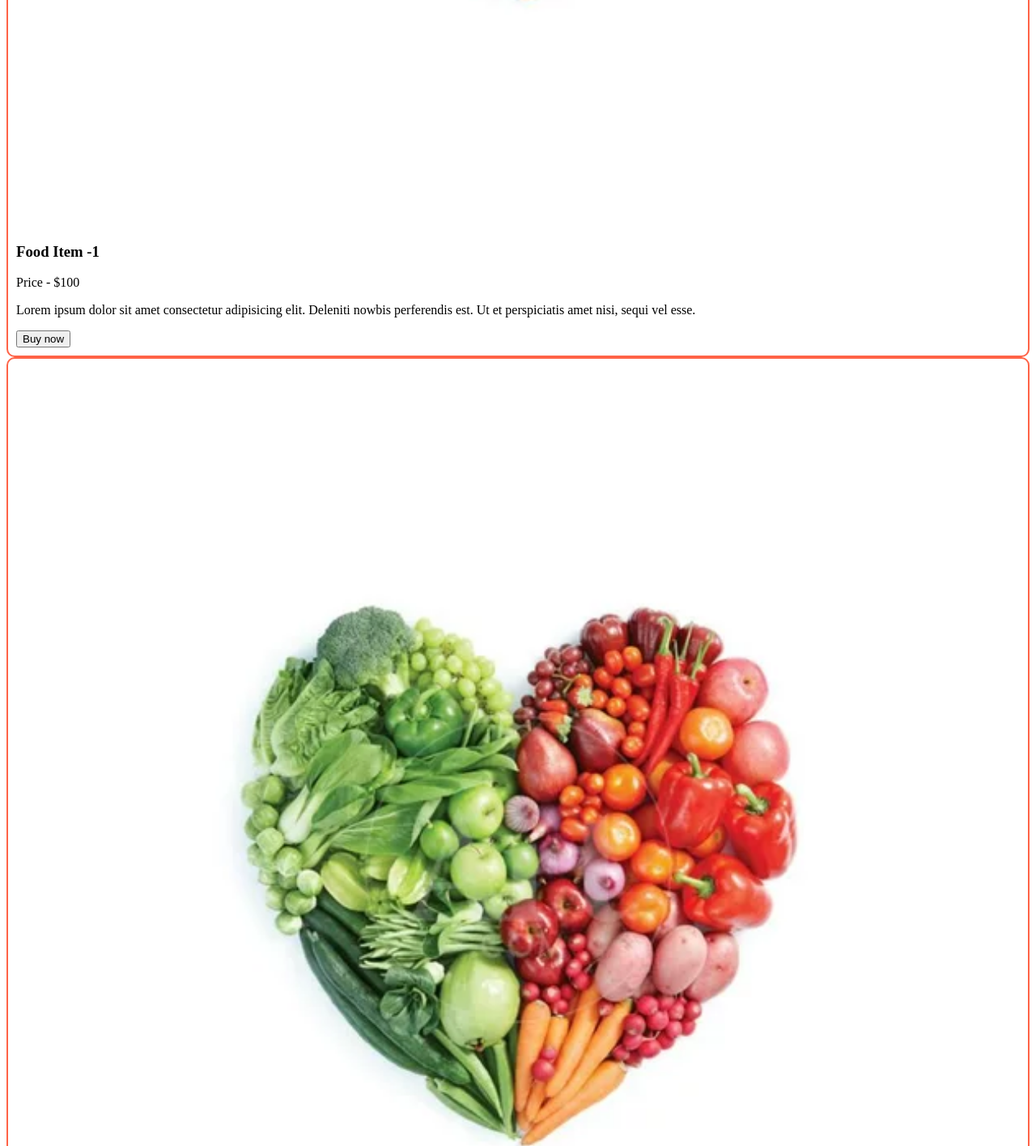
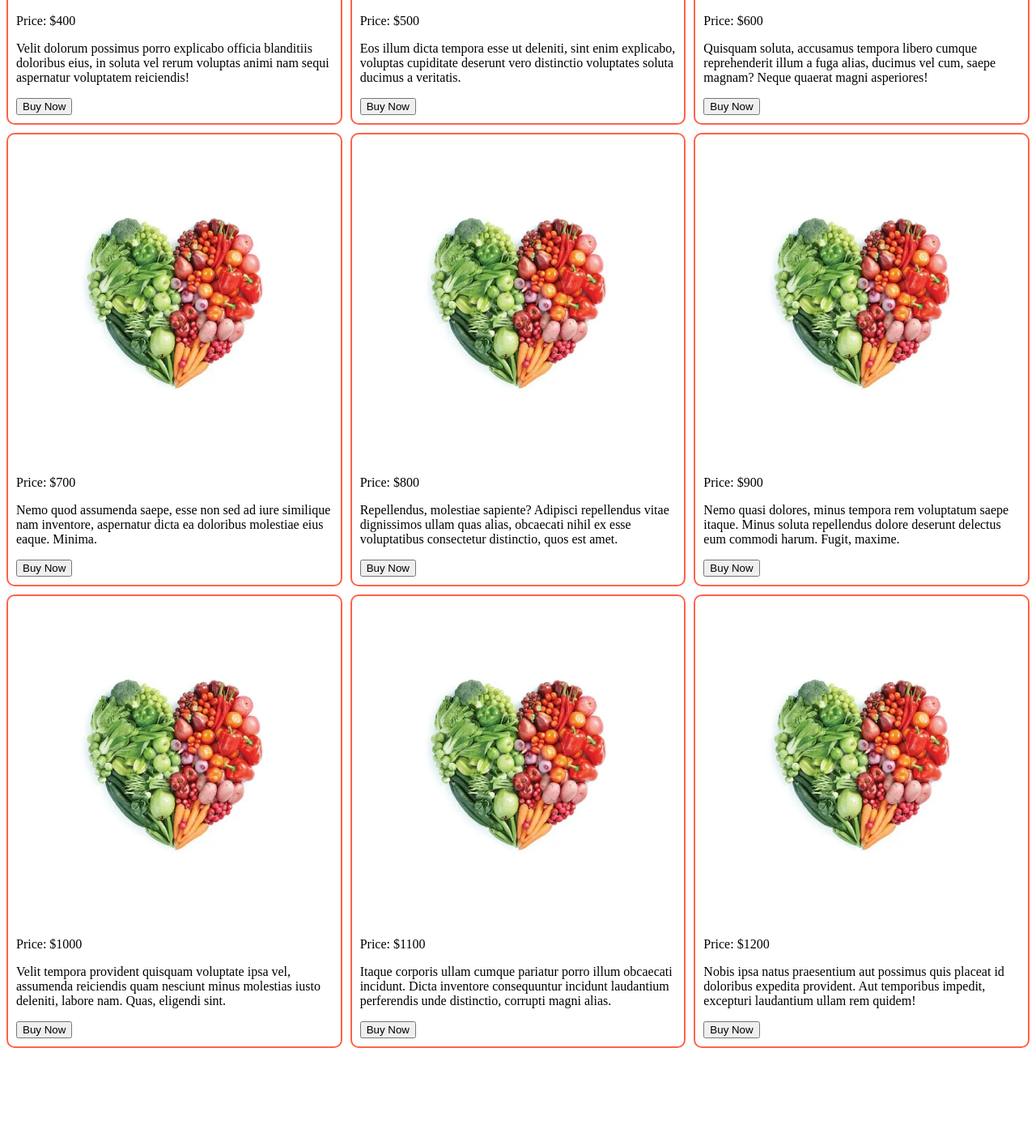
Before and after one commit to Mohammed-Masum-Billah/Responsive-layout, a plain HTML site: page index.html in a window 1280 px wide. Shown: the part 983-2398 px from the top of the page at 81% size. After the commit the page ends 2285 px from the top, so only its background shows below. Drawn offline with Linux system fonts and the light colour scheme.

Commit message:
Tags was classed properly

```diff
--- a/Style/style.css
+++ b/Style/style.css
@@ -1,6 +1,7 @@
 .container{
     display: grid;
     grid-template-columns: repeat(3, 1fr);
+    grid-template-rows: repeat();
     gap: 10px;
 }
 .food{
--- a/index.html
+++ b/index.html
@@ -4,93 +4,82 @@
     <meta charset="UTF-8">
     <meta name="viewport" content="width=device-width, initial-scale=1.0">
     <title>Responsive Design</title>
-    <link rel="stylesheet" href="/Style/style.css">
+    <link rel="stylesheet" href="Style/style.css">
 </head>
 <body>
-    <div class="container"></div>
+    <div class="container">
         <div class="food">
-        <img src="images/food.webp" alt="">
-        <h3>Food Item -1</h3>
-        <p>Price - $100</p>
-        <p>Lorem ipsum dolor sit amet consectetur adipisicing elit. Deleniti nowbis perferendis est. Ut et perspiciatis amet nisi, sequi vel esse.</p>
-        <button>Buy now</button>
+            <img src="images/food.webp" alt="Healthy food">
+            <p>Price: $100</p>
+            <p>Lorem ipsum dolor sit amet, consectetur adipisicing elit. Amet nulla, voluptatibus ipsum consectetur quae quasi laudantium laboriosam alias optio quas.</p>
+            <button>Buy Now</button>
         </div>
         <div class="food">
-        <img src="images/food.webp" alt="">
-        <h3>Food Item -2</h3>
-        <p>Price - $200</p>
-        <p>Commodi delectus laudantium ullam ex consequatur doloremque veniam, accusamus quas atque optio possimus officiis perspiciatis maiores. Optio nowstrum itaque quos.</p>
-        <button>Buy now</button>
+            <img src="images/food.webp" alt="Healthy food">
+            <p>Price: $200</p>
+            <p>Iure tenetur dolore illum ea inventore officia, ab natus, rem explicabo debitis tempore eligendi aperiam laborum expedita nemo voluptas dolores.</p>
+            <button>Buy Now</button>
         </div>
         <div class="food">
-        <img src="images/food.webp" alt="">
-        <h3>Food Item -3</h3>
-        <p>Price - $300</p>
-        <p>Eaque ab accusamus, eum laudantium optio doloribus a, sed porro aliquam, iste fugit. Nobis nihil hic quisquam totam officia sed.</p>
-        <button>Buy now</button>
+            <img src="images/food.webp" alt="Healthy food">
+            <p>Price: $300</p>
+            <p>Id aliquid eligendi, voluptatum optio ipsa veniam inventore odio doloribus nostrum hic earum. Natus cum maiores quisquam nesciunt quibusdam ea!</p>
+            <button>Buy Now</button>
         </div>
         <div class="food">
-        <img src="images/food.webp" alt="">
-        <h3>Food Item -4</h3>
-        <p>Price - $400</p>
-        <p>Omnis, necessitatibus. Nam voluptatibus iure at officia! Nostrum libero architecto sapiente, odio deleniti, nesciunt, in est quis eum maiores incidunt.</p>
-        <button>Buy now</button>
+            <img src="images/food.webp" alt="Healthy food">
+            <p>Price: $400</p>
+            <p>Velit dolorum possimus porro explicabo officia blanditiis doloribus eius, in soluta vel rerum voluptas animi nam sequi aspernatur voluptatem reiciendis!</p>
+            <button>Buy Now</button>
         </div>
         <div class="food">
-        <img src="images/food.webp" alt="">
-        <h3>Food Item -5</h3>
-        <p>Price - $500</p>
-        <p>Tenetur fuga nisi debitis blanditiis, veniam tempora ea dignissimos velit dolorem odit sit quisquam accusamus vel officia ipsa vero temporibus.</p>
-        <button>Buy now</button>
+            <img src="images/food.webp" alt="Healthy food">
+            <p>Price: $500</p>
+            <p>Eos illum dicta tempora esse ut deleniti, sint enim explicabo, voluptas cupiditate deserunt vero distinctio voluptates soluta ducimus a veritatis.</p>
+            <button>Buy Now</button>
         </div>
         <div class="food">
-        <img src="images/food.webp" alt="">
-        <h3>Food Item -6</h3>
-        <p>Price - $600</p>
-        <p>Voluptate, aperiam totam. Fugit voluptate debitis ratione, provident qui, sapiente nihil impedit fuga iste libero earum modi nam doloribus? Aliquam?</p>
-        <button>Buy now</button>
+            <img src="images/food.webp" alt="Healthy food">
+            <p>Price: $600</p>
+            <p>Quisquam soluta, accusamus tempora libero cumque reprehenderit illum a fuga alias, ducimus vel cum, saepe magnam? Neque quaerat magni asperiores!</p>
+            <button>Buy Now</button>
         </div>
         <div class="food">
-        <img src="images/food.webp" alt="">
-        <h3>Food Item -7</h3>
-        <p>Price - $700</p>
-        <p>Iure, dignissimos. Maxime doloribus minus earum voluptatum officiis corporis molestiae ex libero rerum, eaque, aperiam cupiditate vero tenetur, quidem ut!</p>
-        <button>Buy now</button>
+            <img src="images/food.webp" alt="Healthy food">
+            <p>Price: $700</p>
+            <p>Nemo quod assumenda saepe, esse non sed ad iure similique nam inventore, aspernatur dicta ea doloribus molestiae eius eaque. Minima.</p>
+            <button>Buy Now</button>
         </div>
         <div class="food">
-        <img src="images/food.webp" alt="">
-        <h3>Food Item -8</h3>
-        <p>Price - $800</p>
-        <p>Tempora odit esse incidunt ea omnis dolore beatae magni nesciunt voluptas nulla, deleniti, cumque iste hic magnam ad sapiente aspernatur!</p>
-        <button>Buy now</button>
+            <img src="images/food.webp" alt="Healthy food">
+            <p>Price: $800</p>
+            <p>Repellendus, molestiae sapiente? Adipisci repellendus vitae dignissimos ullam quas alias, obcaecati nihil ex esse voluptatibus consectetur distinctio, quos est amet.</p>
+            <button>Buy Now</button>
         </div>
         <div class="food">
-        <img src="images/food.webp" alt="">
-        <h3>Food Item -9</h3>
-        <p>Price - $900</p>
-        <p>Sed soluta maiores quidem illum rerum voluptates obcaecati a reiciendis quam ut hic delectus, doloremque dignissimos quos iste? Et, repudiandae.</p>
-        <button>Buy now</button>
+            <img src="images/food.webp" alt="Healthy food">
+            <p>Price: $900</p>
+            <p>Nemo quasi dolores, minus tempora rem voluptatum saepe itaque. Minus soluta repellendus dolore deserunt delectus eum commodi harum. Fugit, maxime.</p>
+            <button>Buy Now</button>
         </div>
         <div class="food">
-        <img src="images/food.webp" alt="">
-        <h3>Food Item -10</h3>
-        <p>Price - $1000</p>
-        <p>Exercitationem iure vero fugiat voluptatem, consequuntur ullam dolore nesciunt repudiandae qui! Inventore voluptatum quia officia suscipit quibusdam culpa reprehenderit magnam.</p>
-        <button>Buy now</button>
+            <img src="images/food.webp" alt="Healthy food">
+            <p>Price: $1000</p>
+            <p>Velit tempora provident quisquam voluptate ipsa vel, assumenda reiciendis quam nesciunt minus molestias iusto deleniti, labore nam. Quas, eligendi sint.</p>
+            <button>Buy Now</button>
         </div>
         <div class="food">
-        <img src="images/food.webp" alt="">
-        <h3>Food Item -11</h3>
-        <p>Price - $1100</p>
-        <p>Ab ad facilis accusamus voluptatibus velit earum molestias fuga corporis, et deleniti quis nulla exercitationem fugiat asperiores perferendis consequuntur a!</p>
-        <button>Buy now</button>
+            <img src="images/food.webp" alt="Healthy food">
+            <p>Price: $1100</p>
+            <p>Itaque corporis ullam cumque pariatur porro illum obcaecati incidunt. Dicta inventore consequuntur incidunt laudantium perferendis unde distinctio, corrupti magni alias.</p>
+            <button>Buy Now</button>
         </div>
         <div class="food">
-        <img src="images/food.webp" alt="">
-        <h3>Food Item -12</h3>
-        <p>Price - $1200</p>
-        <p>Sequi, cupiditate optio nesciunt libero quos placeat voluptatum assumenda veniam ipsam. Quam beatae optio, iste porro soluta dolores quisquam saepe.</p>
-        <button>Buy now</button>
+            <img src="images/food.webp" alt="Healthy food">
+            <p>Price: $1200</p>
+            <p>Nobis ipsa natus praesentium aut possimus quis placeat id doloribus expedita provident. Aut temporibus impedit, excepturi laudantium ullam rem quidem!</p>
+            <button>Buy Now</button>
+        </div>
     </div>
 </body>
 </html>
```
Lines whose indentation alone changed are shown as unchanged.
